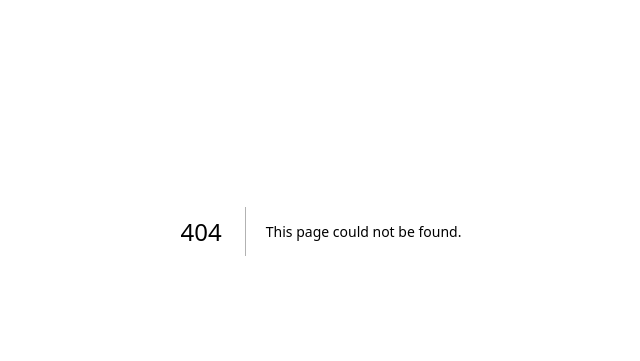
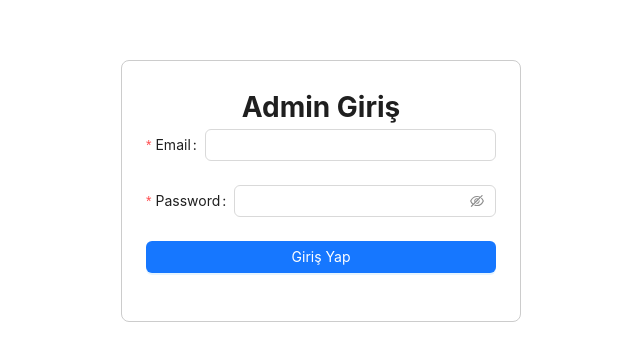
Before and after one commit to Development-Flows/e-undefined, a Next.js app: page /admin/login in a window 1280 px wide. Before the commit this address had no page. Shown: the part 169-530 px from the top of the page, without its empty margins (319-959 px from the left). Built offline with nearby package versions, Linux system fonts and the light colour scheme.

Commit message:
login page created

```diff
--- /dev/null
+++ b/app/admin/login/page.tsx
@@ -0,0 +1,52 @@
+"use client"
+import {Form, Input, Button} from 'antd';
+import {useRouter} from 'next/navigation';
+import {userLoginHandler} from "@/store/user";
+import { useSelector,useDispatch} from "react-redux";
+
+export default function Login() {
+    const {push} = useRouter()
+    const dispatch = useDispatch()
+    const {loading} = useSelector(state => state.user)
+    const onFinish = (values) => {
+        //store.dispatch(userLoginHandler(values.email,values.password))
+        const loginData={mail:values.email,password:values.password}
+        dispatch(userLoginHandler(loginData)).then(({payload})=>{
+            if(payload.status===true) push("/admin/panel")
+        })
+    };
+
+    return (
+        <div style={{display: 'flex', justifyContent: 'center', alignItems: 'center', height: '90vh'}}>
+            <Form
+                name="login"
+                initialValues={{remember: true}}
+                onFinish={onFinish}
+                style={{width: 400, padding: 24, border: '1px solid #ccc', borderRadius: 8}}
+            >
+                <h1 style={{textAlign: 'center'}}>Admin Giriş</h1>
+                <Form.Item
+                    label="Email"
+                    name="email"
+                    rules={[{required: true, message: 'Please input your email!'}]}
+                >
+                    <Input/>
+                </Form.Item>
+
+                <Form.Item
+                    label="Password"
+                    name="password"
+                    rules={[{required: true, message: 'Please input your password!'}]}
+                >
+                    <Input.Password/>
+                </Form.Item>
+
+                <Form.Item>
+                    <Button loading={loading} type="primary" htmlType="submit" style={{width: '100%'}}>
+                        Giriş Yap
+                    </Button>
+                </Form.Item>
+            </Form>
+        </div>
+    );
+}
```
